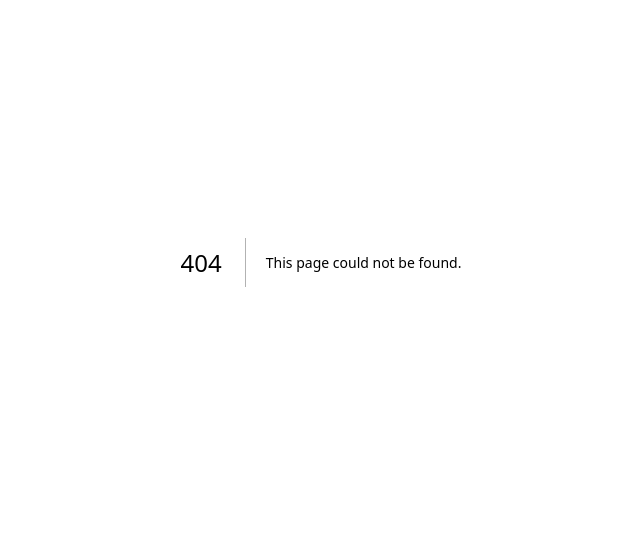
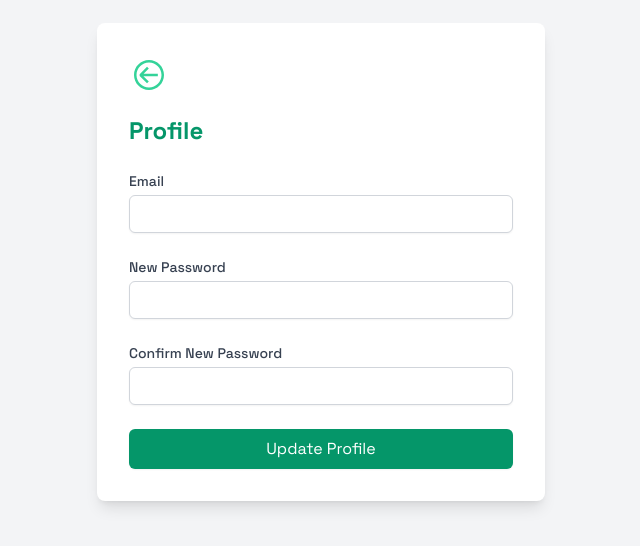
Before and after one commit to IbrahimDoba/jurnel, a Next.js app: page /profile in a window 1280 px wide. Before the commit this address had no page. Shown: the part 138-684 px from the top of the page, without its empty margins (319-959 px from the left). Built offline with nearby package versions, Linux system fonts and the light colour scheme.

Commit message:
feat: profile page

```diff
--- /dev/null
+++ b/src/app/profile/page.tsx
@@ -0,0 +1,105 @@
+"use client";
+import { IRootState } from "@/redux/store";
+import Link from "next/link";
+import { useState } from "react";
+import { VscArrowCircleLeft } from "react-icons/vsc";
+import { useSelector } from "react-redux";
+
+const Profile = () => {
+  const { user, isLogged } = useSelector((state: IRootState) => state.user);
+
+  const [username, setUsername] = useState("");
+  const [email, setEmail] = useState("");
+  const [password, setPassword] = useState("");
+
+  const handleUpdate = (e: React.FormEvent) => {
+    e.preventDefault();
+    // Handle the update logic here
+    console.log({ username, email, password });
+  };
+
+  return (
+    <div className="min-h-screen flex items-center justify-center bg-gray-100">
+      <div className="bg-white p-8 rounded-lg shadow-lg w-full max-w-md">
+        <Link href="/journal" className=" text-emerald-400 cursor-pointer">
+          <VscArrowCircleLeft size={40} />
+        </Link>
+        <h2 className="text-2xl font-bold mb-6 text-emerald-600 pt-5">
+          Profile
+        </h2>
+        <form onSubmit={handleUpdate} className="space-y-6">
+          {/* <div>
+            <label
+              htmlFor="username"
+              className="block text-sm font-medium text-gray-700"
+            >
+              Username
+            </label>
+            <input
+              type="text"
+              id="username"
+              value={username}
+              onChange={(e) => setUsername(e.target.value)}
+              className="mt-1 block w-full px-3 py-2 border border-gray-300 rounded-md shadow-sm focus:outline-none focus:ring-emerald-500 focus:border-emerald-500 sm:text-sm"
+            />
+          </div> */}
+          <div>
+            <label
+              htmlFor="email"
+              className="block text-sm font-medium text-gray-700"
+            >
+              Email
+            </label>
+            <input
+              type="email"
+              id="email"
+              value={email}
+              onChange={(e) => setEmail(e.target.value)}
+              className="mt-1 block w-full px-3 py-2 border border-gray-300 rounded-md shadow-sm focus:outline-none focus:ring-emerald-500 focus:border-emerald-500 sm:text-sm"
+            />
+          </div>
+          <div>
+            <label
+              htmlFor="password"
+              className="block text-sm font-medium text-gray-700"
+            >
+              New Password
+            </label>
+            <input
+              type="password"
+              id="password"
+              value={password}
+              onChange={(e) => setPassword(e.target.value)}
+              className="mt-1 block w-full px-3 py-2 border border-gray-300 rounded-md shadow-sm focus:outline-none focus:ring-emerald-500 focus:border-emerald-500 sm:text-sm"
+            />
+          </div>
+          <div>
+            <label
+              htmlFor="password"
+              className="block text-sm font-medium text-gray-700"
+            >
+              Confirm New Password
+            </label>
+            <input
+              type="password"
+              id="password"
+              value={password}
+              onChange={(e) => setPassword(e.target.value)}
+              className="mt-1 block w-full px-3 py-2 border border-gray-300 rounded-md shadow-sm focus:outline-none focus:ring-emerald-500 focus:border-emerald-500 sm:text-sm"
+            />
+          </div>
+          <div>
+            <button
+              type="submit"
+              className="w-full px-4 py-2 bg-emerald-600 text-white rounded-md shadow-sm hover:bg-emerald-700 focus:outline-none focus:ring-2 focus:ring-offset-2 focus:ring-emerald-500"
+            >
+              Update Profile
+            </button>
+          </div>
+        </form>
+      </div>
+    </div>
+  );
+};
+
+export default Profile;
--- a/src/components/sidebar.tsx
+++ b/src/components/sidebar.tsx
@@ -39,8 +39,8 @@ const Sidebar = () => {
           {/* main nav */}
           <ul className='flex flex-col gap-4 min-w-full py-4'>
             <SidebarLink
-              path='/jurnal'
-              text='jurnals'
+              path='/journal'
+              text='journal'
               icon={<BsJournals size={20} />}
             />
             <SidebarLink
--- a/src/components/user-button.tsx
+++ b/src/components/user-button.tsx
@@ -1,6 +1,7 @@
 "use client";
 import { logout } from "@/redux/auth/authSlice";
 import Image from "next/image";
+import Link from "next/link";
 import React, { useEffect, useRef, useState } from "react";
 import { BiLogOut } from "react-icons/bi";
 import { CgUser } from "react-icons/cg";
@@ -74,7 +75,8 @@ function UserButton({ user }: { user: UserButtonProps }) {
           <CgUser size={18} />
           <div className="flex flex-col">
             <p>{user.name}</p>
-            <p className="text-sm">{user.email}</p>
+            <Link href="/profile">Profile</Link>
+            {/* <p className="text-sm">{user.email}</p> */}
           </div>
         </div>
         <button
```
